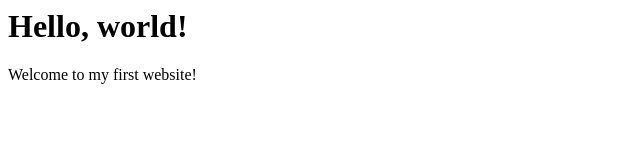
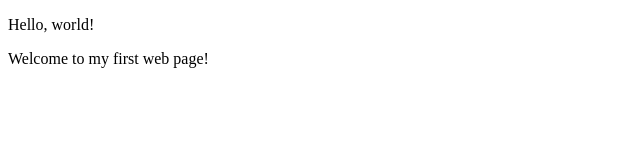
Before and after one commit to GGi5/Gideon, a plain HTML site: page hello-world.html in a window 1280 px wide. Shown: the whole page, without its empty margins (0-640 px from the left). Drawn offline with Linux system fonts and the light colour scheme.

Commit message:
added a paragraph

```diff
--- a/hello-world.html
+++ b/hello-world.html
@@ -1,2 +1,10 @@
-<h1>Hello, world!</h1>
-<p>Welcome to my first website!</p>
+<!DOCTYPE html>
+<html>
+  <head>
+    <title>My first webpage!</title>
+  </head>
+  <body>
+    <p>Hello, world!</p>
+    <p>Welcome to my first web page!</p>
+  </body>
+</html>
```
